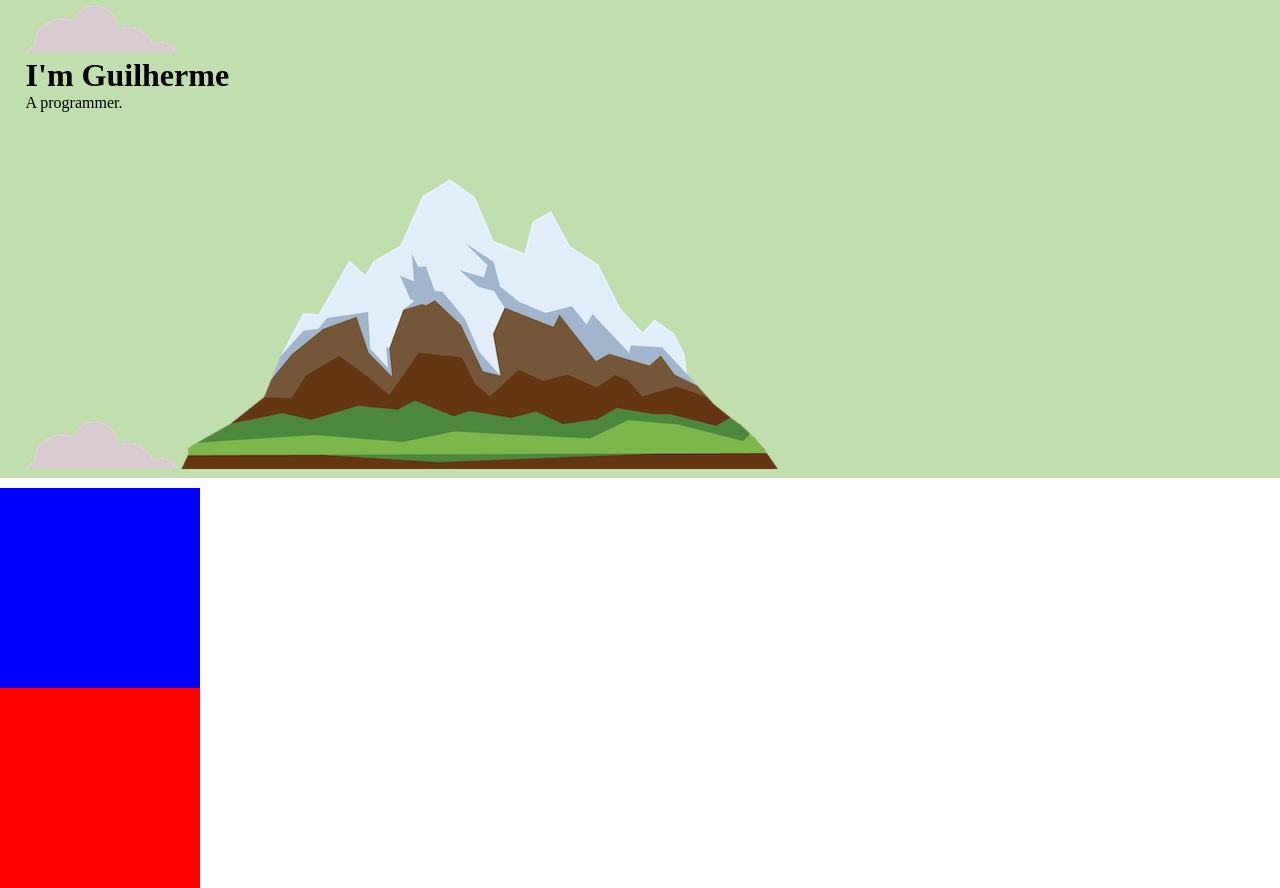
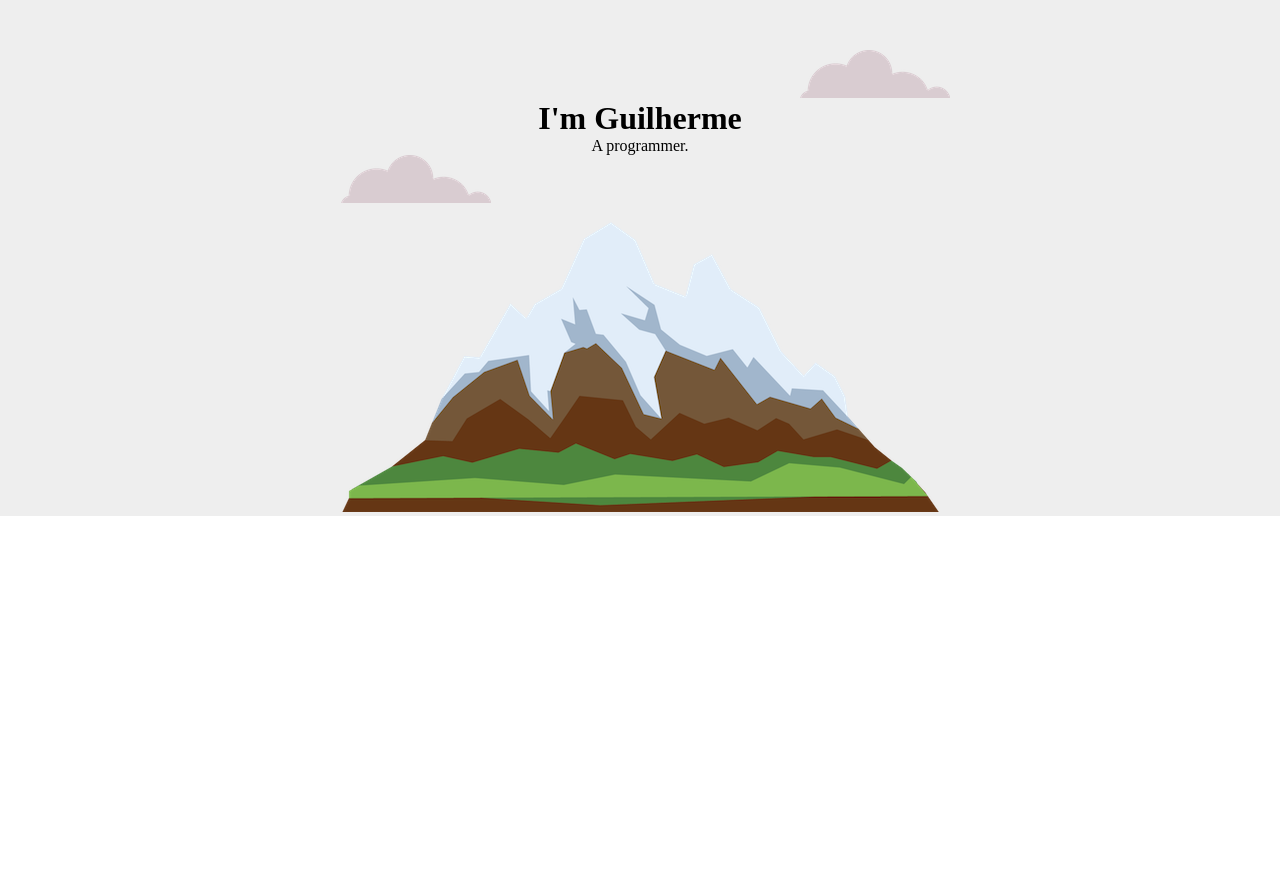
Before and after one commit to MASguilherme/My-site-CSS, a plain HTML site: page index.html in a window 1280 px wide. After the commit the page ends 800 px from the top, so only its background shows below. Drawn offline with Linux system fonts and the light colour scheme; files whose address does not match are found by name.

Commit message:
third commit

```diff
--- a/css/style.css
+++ b/css/style.css
@@ -6,23 +6,24 @@
 
 html, body{
     height:100%;
+    text-align:center;
 }
 
 .top-sec{
-    background-color:#C1DEAE;
-    padding: 5px 2%;
+    background-color:#EEEEEE;
+    position:relative;
+    padding: 0 2%;
+    padding-top: 50px;
     margin-bottom: 10px;
 }
 
-.midle-sec, .bottom-sec{
-    width: 200px;
-    height:200px;
+.top-sec > h1 {
+    margin-top:50px;
 }
-
-.midle-sec{
-    background-color:blue;
+.top-sec > .cloud-img-1{
+    position: absolute;
+    right: 330px;
 }
-
-.bottom-sec{
-    background-color:red;
+.top-sec > .cloud-img-2{
+    position: absolute;
 }
--- a/index.html
+++ b/index.html
@@ -12,10 +12,10 @@
 
 <body>
     <div class="top-sec">
-        <img src="images/cloud.png" alt="cloud-img">
+        <img class="cloud-img-1" src="images/cloud.png" alt="cloud-img">
         <h1>I'm Guilherme</h1>
         <p>A programmer.</p>
-        <img src="images/cloud.png" alt="cloud-img">
+        <img class="cloud-img-2" src="images/cloud.png" alt="cloud-img">
         <img src="images//mountain.png" alt="mountain-img">
 
     </div>
```
